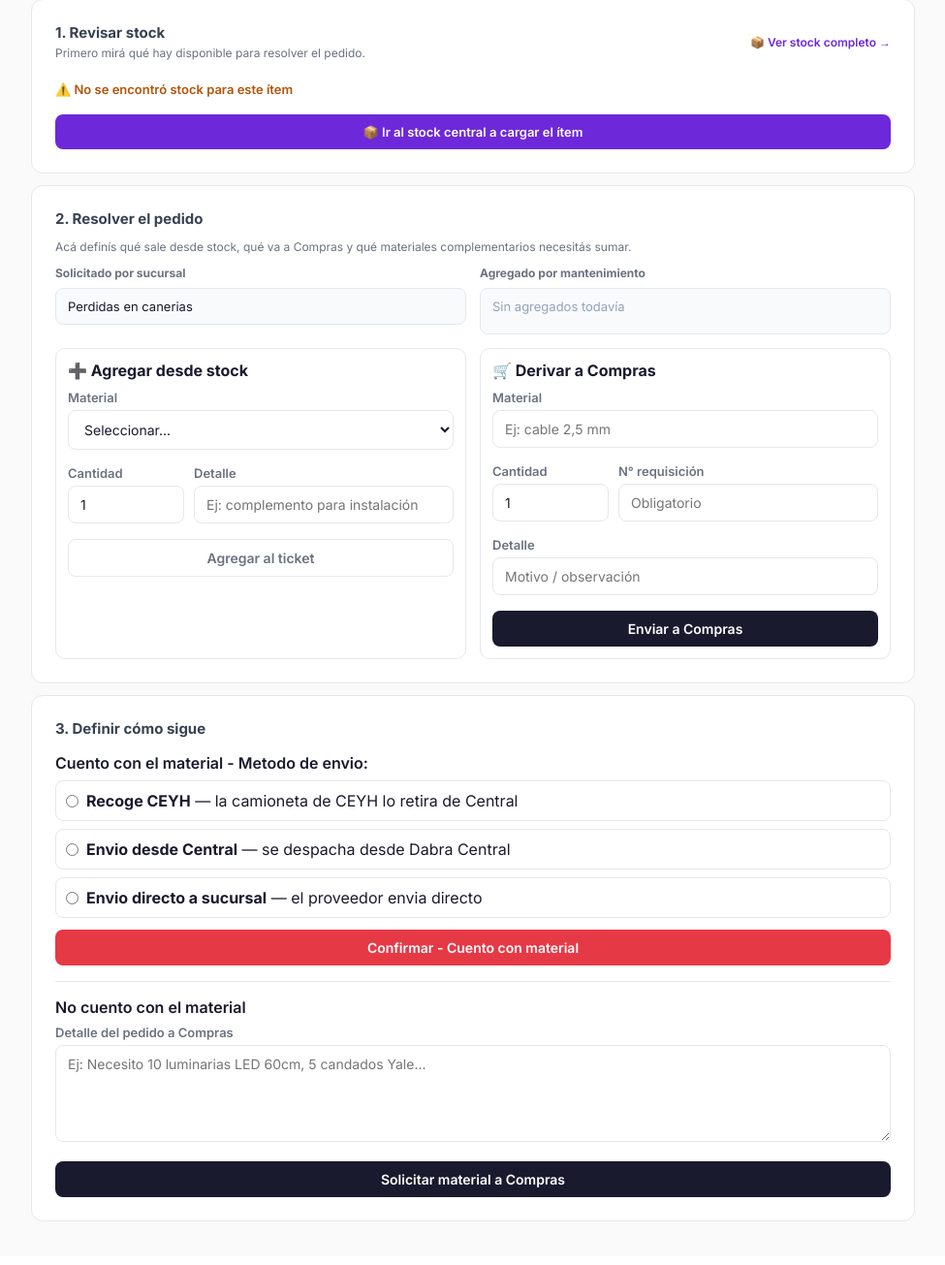
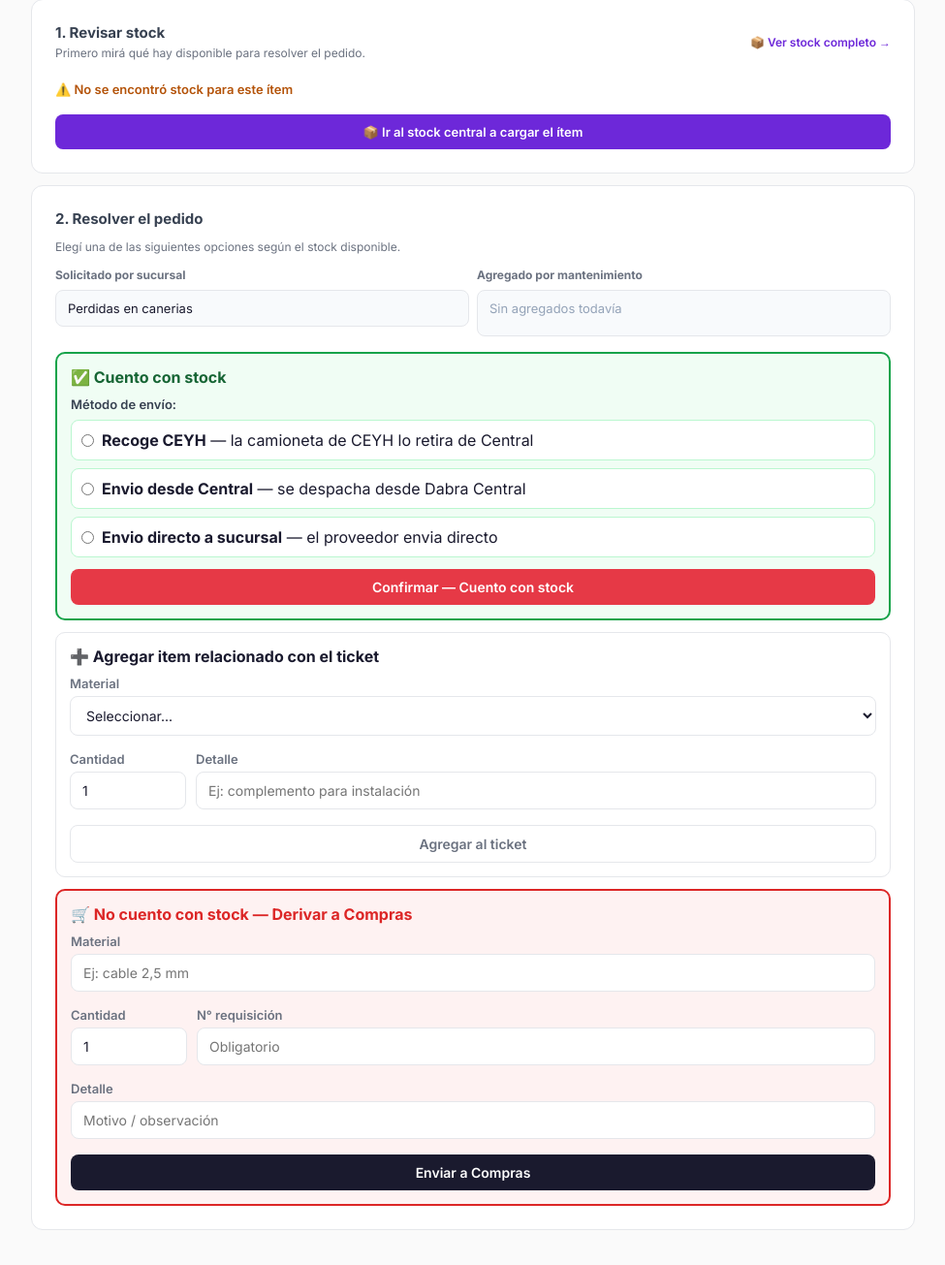
Before and after one commit to agustintomasbrahim-dot/tecman, a Flask app: page /admin/pedido/1 in a window 1280 px wide. Shown: the part 524-1829 px from the top of the page at 97% size, without its empty margins (152-1127 px from the left). Before the commit the page ends 1784 px from the top, so only its background shows below. Run offline with Flask 3, Linux system fonts and the light colour scheme; the visitor is signed in with stand-in values (Sample User, id 1).

Commit message:
Jonatan: rediseñar sección resolver pedido con 3 opciones claras
- Opción 1 (verde): Cuento con stock + método de envío, solo para Nuevo/Abierto
- Opción 2 (gris): Agregar ítem relacionado desde stock
- Opción 3 (rojo): No cuento con stock → Derivar a Compras
- Elimina sección separada "3. Definir cómo sigue" (integrada en opción 1)

Co-Authored-By: Claude Sonnet 4.6 <noreply@anthropic.com>

```diff
--- a/templates/admin_pedido.html
+++ b/templates/admin_pedido.html
@@ -132,8 +132,9 @@
 
 <div class="card">
     <h3 style="margin-bottom: 12px;">2. Resolver el pedido</h3>
-    <p style="font-size: 12px; color: #6b7280; margin-bottom: 12px;">Acá definís qué sale desde stock, qué va a Compras y qué materiales complementarios necesitás sumar.</p>
-    <div style="display:grid; grid-template-columns: 1fr 1fr; gap: 14px;">
+    <p style="font-size: 12px; color: #6b7280; margin-bottom: 14px;">Elegí una de las siguientes opciones según el stock disponible.</p>
+
+    <div style="display:grid; grid-template-columns: 1fr 1fr; gap: 8px; margin-bottom: 16px;">
         <div>
             <p style="font-size: 12px; color: #6b7280; font-weight: 700; margin-bottom: 8px;">Solicitado por sucursal</p>
             <div style="padding: 10px 12px; border: 1px solid #e5e7eb; border-radius: 8px; background: #f8fafc; font-size: 13px;">
@@ -155,10 +156,39 @@
         </div>
     </div>
 
-    <div style="display:grid; grid-template-columns: 1fr 1fr; gap: 14px; margin-top: 14px;">
-        <form method="POST" style="border:1px solid #e5e7eb; border-radius:10px; padding:12px; background:#fff;">
+    <!-- Opción 1: Cuento con stock (solo para tickets Nuevo/Abierto) -->
+    {% if ticket.estado in ('Nuevo', 'Abierto') %}
+    <div style="border: 2px solid #16a34a; border-radius: 10px; padding: 14px; margin-bottom: 12px; background: #f0fdf4;">
+        <h4 style="color: #166534; margin-bottom: 10px;">✅ Cuento con stock</h4>
+        <form method="POST">
+            <input type="hidden" name="accion" value="cuento_material">
+            <p style="font-size: 13px; color: #374151; margin-bottom: 8px; font-weight: 600;">Método de envío:</p>
+            <div style="display: flex; flex-direction: column; gap: 8px; margin-bottom: 12px;">
+                {% if es_amba %}
+                <label style="display: flex; align-items: center; gap: 8px; padding: 10px; border: 1px solid #bbf7d0; border-radius: 8px; cursor: pointer; background: #fff;">
+                    <input type="radio" name="metodo_envio" value="Recoge CEYH" required>
+                    <span><strong>Recoge CEYH</strong> — la camioneta de CEYH lo retira de Central</span>
+                </label>
+                {% endif %}
+                <label style="display: flex; align-items: center; gap: 8px; padding: 10px; border: 1px solid #bbf7d0; border-radius: 8px; cursor: pointer; background: #fff;">
+                    <input type="radio" name="metodo_envio" value="Envio desde Central" {% if not es_amba %}required{% endif %}>
+                    <span><strong>Envio desde Central</strong> — se despacha desde Dabra Central</span>
+                </label>
+                <label style="display: flex; align-items: center; gap: 8px; padding: 10px; border: 1px solid #bbf7d0; border-radius: 8px; cursor: pointer; background: #fff;">
+                    <input type="radio" name="metodo_envio" value="Envio directo a sucursal">
+                    <span><strong>Envio directo a sucursal</strong> — el proveedor envia directo</span>
+                </label>
+            </div>
+            <button type="submit" class="btn btn-primary btn-block">Confirmar — Cuento con stock</button>
+        </form>
+    </div>
+    {% endif %}
+
+    <!-- Opción 2: Agregar item relacionado con el ticket -->
+    <div style="border: 1px solid #e5e7eb; border-radius: 10px; padding: 14px; margin-bottom: 12px; background: #fff;">
+        <h4 style="margin-bottom: 10px;">➕ Agregar item relacionado con el ticket</h4>
+        <form method="POST">
             <input type="hidden" name="accion" value="agregar_material_stock">
-            <h4 style="margin-bottom:10px;">➕ Agregar desde stock</h4>
             <div class="form-group"><label>Material</label><select name="item_stock" required><option value="">Seleccionar...</option>{% for item, cant in central_qtys|dictsort %}{% if cant > 0 %}<option value="{{ item }}">{{ item }} ({{ cant }})</option>{% endif %}{% endfor %}</select></div>
             <div style="display:grid; grid-template-columns: 120px 1fr; gap: 10px;">
                 <div class="form-group"><label>Cantidad</label><input type="number" name="cantidad_stock" min="1" value="1"></div>
@@ -166,17 +196,20 @@
             </div>
             <button type="submit" class="btn btn-outline btn-block">Agregar al ticket</button>
         </form>
+    </div>
 
-        <form method="POST" style="border:1px solid #e5e7eb; border-radius:10px; padding:12px; background:#fff;">
+    <!-- Opción 3: No cuento con stock → Derivar a Compras -->
+    <div style="border: 2px solid #dc2626; border-radius: 10px; padding: 14px; background: #fef2f2;">
+        <h4 style="color: #dc2626; margin-bottom: 10px;">🛒 No cuento con stock — Derivar a Compras</h4>
+        <form method="POST">
             <input type="hidden" name="accion" value="derivar_a_compras">
-            <h4 style="margin-bottom:10px;">🛒 Derivar a Compras</h4>
             <div class="form-group"><label>Material</label><input type="text" name="item_compra" placeholder="Ej: cable 2,5 mm" required></div>
             <div style="display:grid; grid-template-columns: 120px 1fr; gap: 10px;">
                 <div class="form-group"><label>Cantidad</label><input type="number" name="cantidad_compra" min="1" value="1"></div>
                 <div class="form-group"><label>N° requisición</label><input type="text" name="requisicion" placeholder="Obligatorio" required></div>
             </div>
             <div class="form-group"><label>Detalle</label><input type="text" name="detalle_compra_item" placeholder="Motivo / observación"></div>
-            <button type="submit" class="btn btn-block" style="background:#1a1a2e; color:white;">Enviar a Compras</button>
+            <button type="submit" class="btn btn-block" style="background: #1a1a2e; color: white;">Enviar a Compras</button>
         </form>
     </div>
 
@@ -218,49 +251,8 @@
 </div>
 {% endif %}
 
-<!-- Acciones -->
-{% if ticket.estado in ('Nuevo', 'Abierto') %}
-<div class="card">
-    <h3 style="margin-bottom: 16px;">3. Definir cómo sigue</h3>
-
-    <!-- Cuento con material -->
-    <form method="POST" style="margin-bottom: 16px;">
-        <input type="hidden" name="accion" value="cuento_material">
-        <p style="font-weight: 600; margin-bottom: 8px;">Cuento con el material - Metodo de envio:</p>
-        <div style="display: flex; flex-direction: column; gap: 8px; margin-bottom: 12px;">
-            {% if es_amba %}
-            <label style="display: flex; align-items: center; gap: 8px; padding: 10px; border: 1px solid #e5e7eb; border-radius: 8px; cursor: pointer;">
-                <input type="radio" name="metodo_envio" value="Recoge CEYH" required>
-                <span><strong>Recoge CEYH</strong> — la camioneta de CEYH lo retira de Central</span>
-            </label>
-            {% endif %}
-            <label style="display: flex; align-items: center; gap: 8px; padding: 10px; border: 1px solid #e5e7eb; border-radius: 8px; cursor: pointer;">
-                <input type="radio" name="metodo_envio" value="Envio desde Central" {% if not es_amba %}required{% endif %}>
-                <span><strong>Envio desde Central</strong> — se despacha desde Dabra Central</span>
-            </label>
-            <label style="display: flex; align-items: center; gap: 8px; padding: 10px; border: 1px solid #e5e7eb; border-radius: 8px; cursor: pointer;">
-                <input type="radio" name="metodo_envio" value="Envio directo a sucursal">
-                <span><strong>Envio directo a sucursal</strong> — el proveedor envia directo</span>
-            </label>
-        </div>
-        <button type="submit" class="btn btn-primary btn-block">Confirmar - Cuento con material</button>
-    </form>
-
-    <div style="border-top: 1px solid #e5e7eb; padding-top: 16px;">
-        <!-- Solicitar a compras -->
-        <form method="POST">
-            <input type="hidden" name="accion" value="solicitar_compras">
-            <p style="font-weight: 600; margin-bottom: 8px;">No cuento con el material</p>
-            <div class="form-group">
-                <label>Detalle del pedido a Compras</label>
-                <textarea name="detalle_compras" placeholder="Ej: Necesito 10 luminarias LED 60cm, 5 candados Yale..." required></textarea>
-            </div>
-            <button type="submit" class="btn btn-block" style="background: #1a1a2e; color: white;">Solicitar material a Compras</button>
-        </form>
-    </div>
-</div>
-
-{% elif ticket.estado == 'En progreso' %}
+<!-- Envío (solo cuando ya está En progreso) -->
+{% if ticket.estado == 'En progreso' %}
 <div class="card">
     <h3 style="margin-bottom: 12px;">3. Envío</h3>
     <p style="margin-bottom: 12px;"><strong>Metodo de envio:</strong> {{ ticket.metodo_envio }}</p>
```
